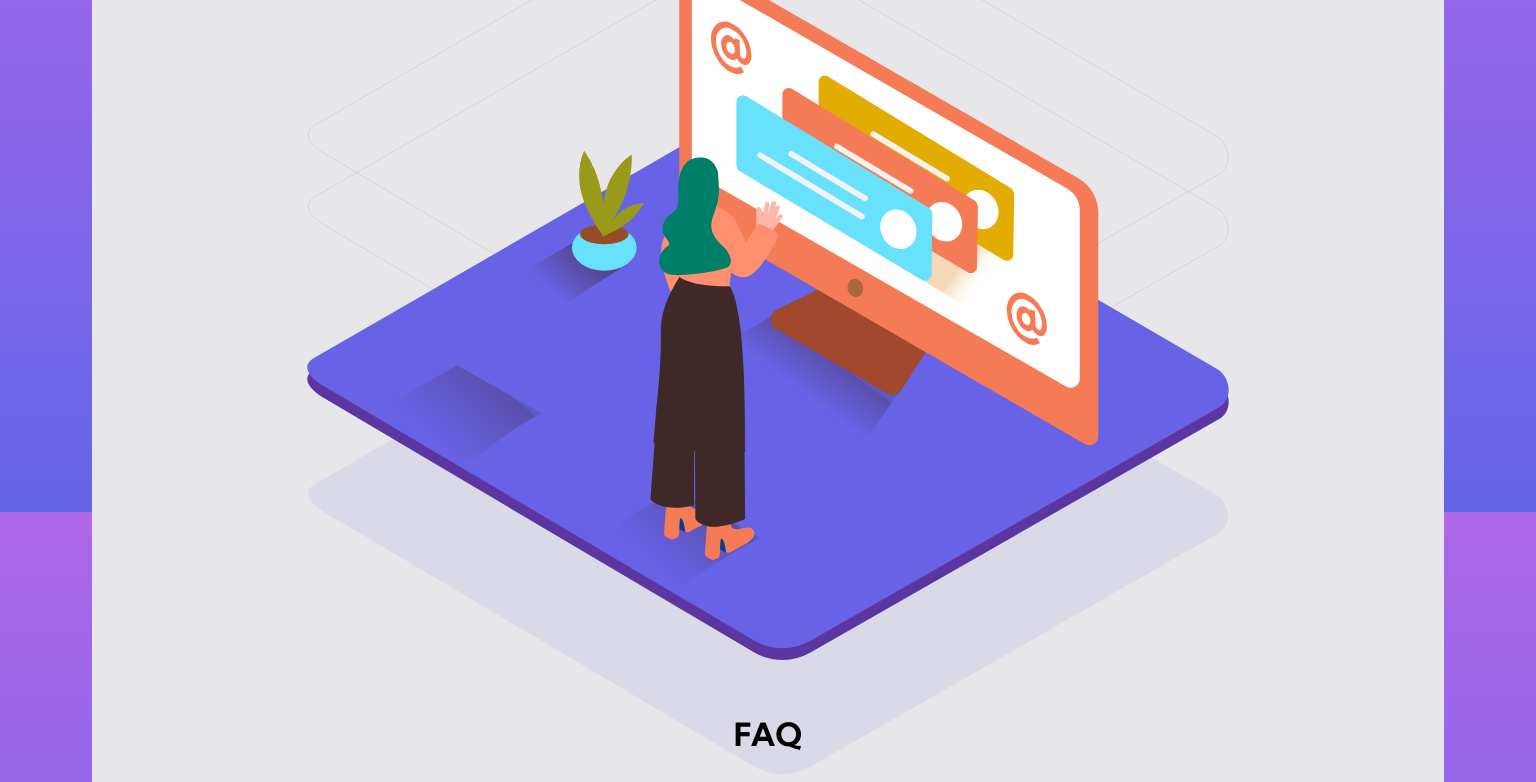
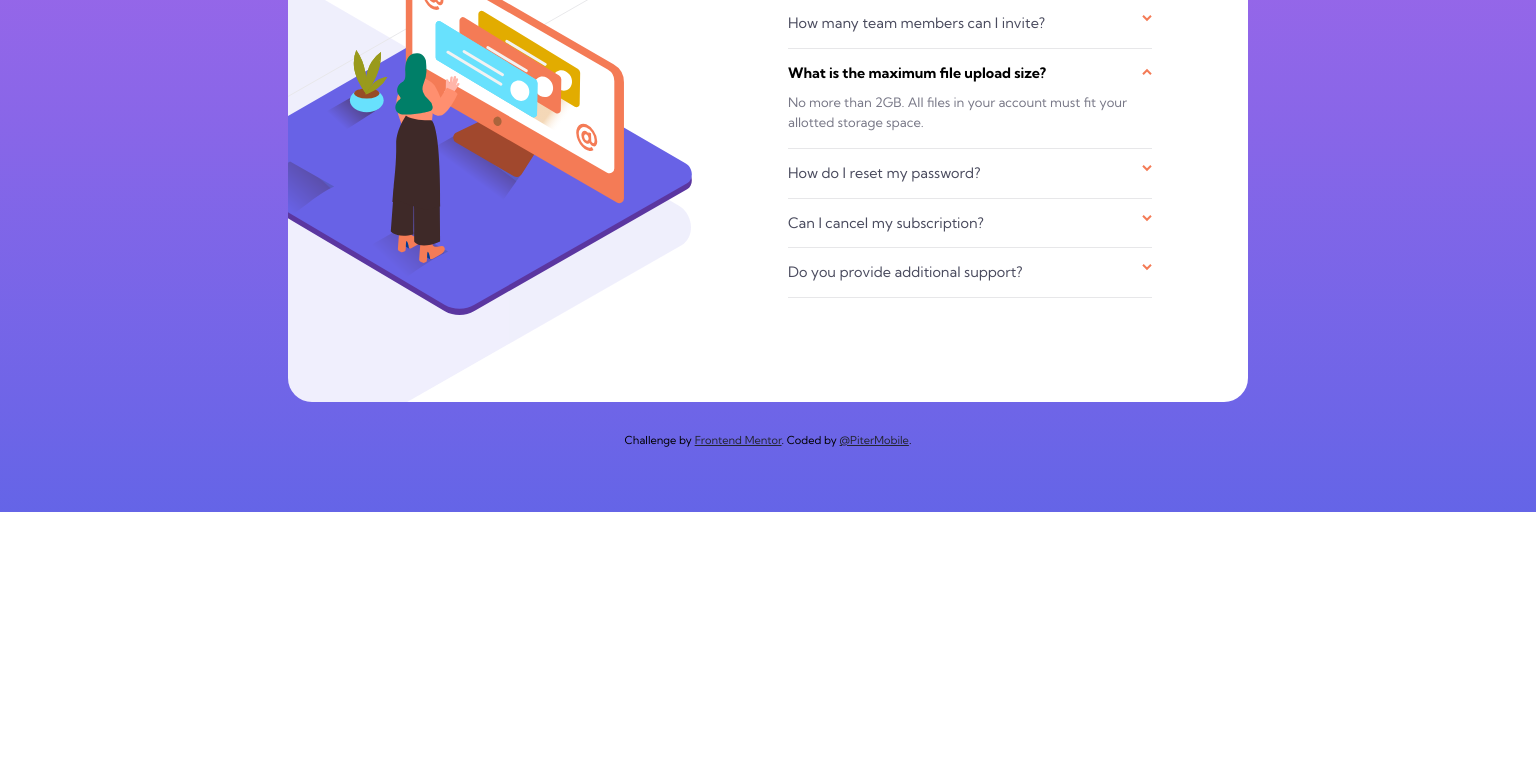
Before and after one commit to PiterMobile/Challenge, a plain HTML site: page Faq-accordion-card/index.html in a window 1536 px wide. Shown: the part 288-1070 px from the top of the page. After the commit the page ends 800 px from the top, so only its background shows below. Drawn offline with nearby package versions, Linux system fonts and the light colour scheme.

Commit message:
finish challenge

```diff
--- a/Faq-accordion-card/index.html
+++ b/Faq-accordion-card/index.html
@@ -42,6 +42,7 @@
             alt="FAQ ilustration"
           />
         </picture>
+        <article>
           <h1>FAQ</h1>
           <details>
             <summary>
@@ -93,9 +94,9 @@
               during normal business hours.
             </p>
           </details>
+        </article>
       </section>
     </main>
-
     <div class="attribution">
       Challenge by
       <a href="https://www.frontendmentor.io?ref=challenge" target="_blank"
--- a/Faq-accordion-card/style.css
+++ b/Faq-accordion-card/style.css
@@ -42,9 +42,10 @@ main {
 .faq {
   width: 88vw;
   min-height: 65vh;
-  border-radius: 2rem 2rem 1.5rem 1.5rem;
-  background: var(--light-grayish-blue);
+  border-radius: 1.5rem;
+  background: white;
 }
+
 picture img {
   display: block;
   margin: 0 auto;
@@ -55,14 +56,17 @@ picture img {
   margin: -53vw auto 3.5rem;
 }
 
+article {
+  margin: 0 1.5rem;
+}
 h1 {
   margin-bottom: 2rem;
   text-align: center;
 }
 details {
-  margin: 1.4rem;
+  margin-bottom: 1rem;
   padding-bottom: 1rem;
-  border-bottom: 1px solid rgba(0, 0, 0, 0.1);
+  border-bottom: 1px solid var(--light-grayish-blue);
 }
 
 details summary {
@@ -116,3 +120,33 @@ details p {
 .attribution a {
   color: hsl(231, 16%, 17%);
 }
+
+@media screen and (min-width: 1440px) {
+  .faq {
+    display: flex;
+    width: 60rem;
+    min-height: 33.125rem;
+    overflow: hidden;
+  }
+  picture img {
+    /* display: inline; */
+  }
+  .shadow img {
+    margin: -19.6875rem 0 -6.25rem -34.75rem;
+    width: 60rem;
+  }
+  .ilustration img {
+    margin: 4.875rem 0 0 -30rem;
+    width: 30rem;
+  }
+
+  article {
+    margin: 3.3rem 6rem;
+  }
+  h1 {
+    text-align: left;
+  }
+  details summary {
+    width: 364px;
+  }
+}
```
Also changed, not shown: Faq-accordion-card/screenshot/Screenshot_desktop.png (added), Faq-accordion-card/screenshot/Screenshot_mobile.png (added), 1 other file. Lines whose indentation alone changed are shown as unchanged.
